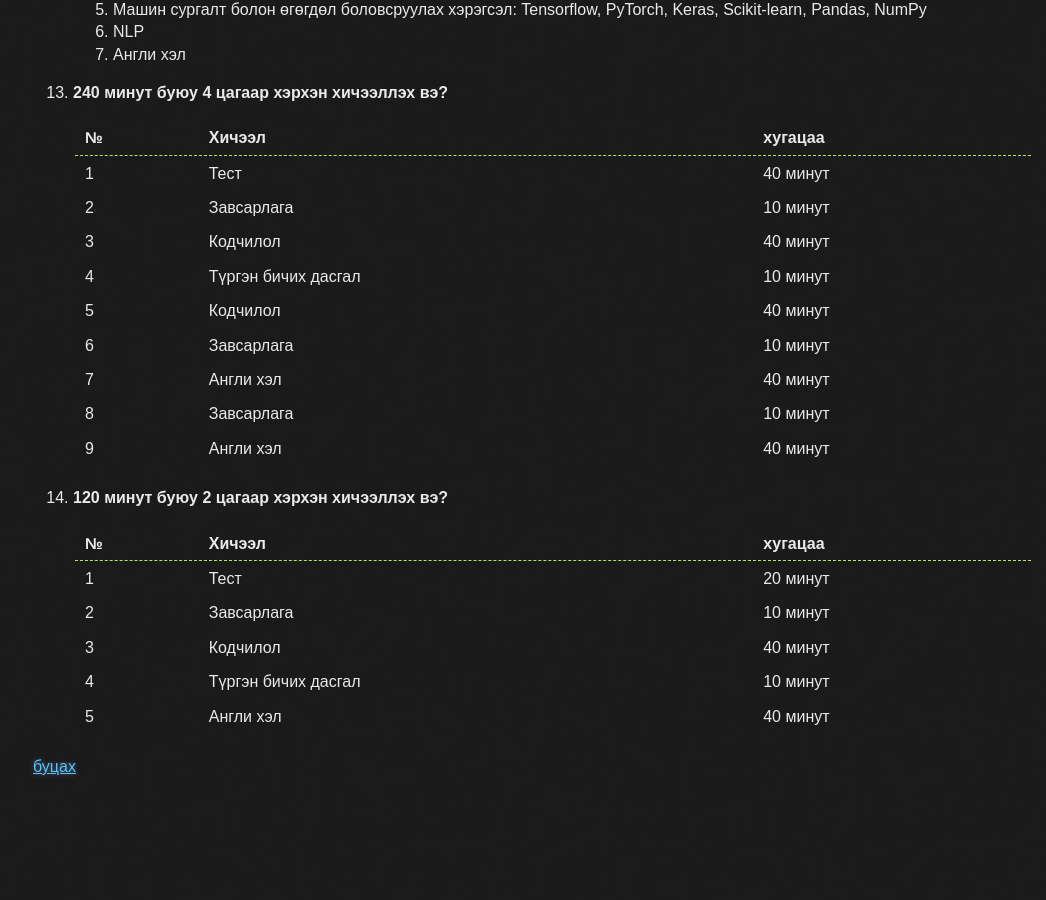
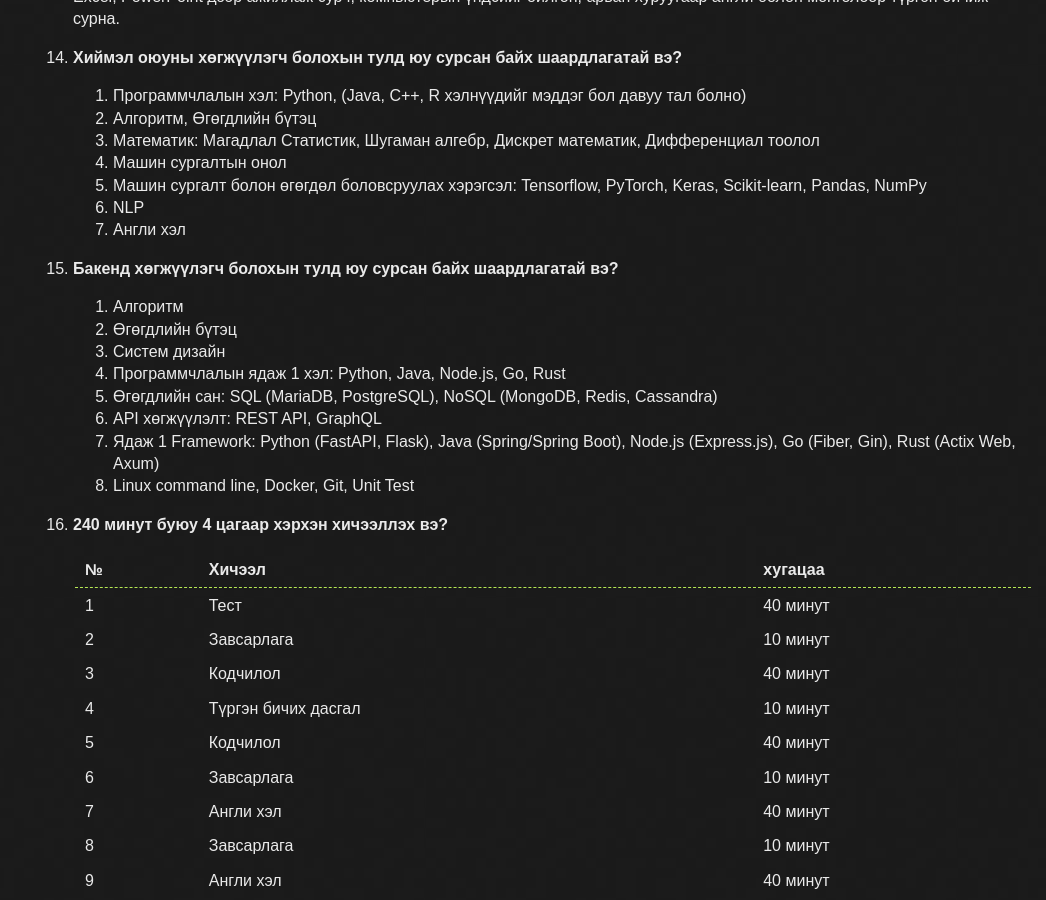
Before and after one commit to ganaatulgaa/corecode, a Jekyll site: the page built from faq.md, in a window 1280 px wide and 900 px high, scrolled down 1531 px. Shown: the whole window, without its empty margins (107-1153 px from the left). Built offline with Jekyll 4.4.1, drawn with Linux system fonts in a browser that asks for light colours; our own code applies the rules of GitHub Pages for plain Markdown files; before the commit the page ends 2330 px from its top, so only the background shows below that; some of the changed text lies outside the part shown.

Commit message:
Update faq.md

```diff
--- a/faq.md
+++ b/faq.md
@@ -27,6 +27,14 @@
 1. **Ямар сурах бичиг дагалдах вэ?**
 
    Бид өөрсдийн боловсруулсан компьютер болон англи хэлний сурах бичгээр заана.
+
+1. **Зарим шатыг алгасаж сурч болох уу?**
+
+   1-р шатаас бусад шат бүр шалгууртай байх бөгөөд шалгуурын 70 хувийг хангасан тохиолдолд дараагийн шатад суралцах боломж нээгдэнэ. Тиймээс тухайлсан шатны шалгуурыг давсан нөхцөлд бусад шатыг алгасаж суралцах боломжтой.
+
+1. **1 ангид хэдэн суралцагч хамрагдах боломжтой вэ?**
+
+   Анги дүүргэлт 5--15 суралцагч байна.
 
 1. **Англи хэлийг гадаад багш заах уу?**
 
@@ -58,6 +66,17 @@
    1. NLP
    1. Англи хэл
 
+1. **Бакенд хөгжүүлэгч болохын тулд юу сурсан байх шаардлагатай вэ?**
+
+   1. Алгоритм
+   1. Өгөгдлийн бүтэц
+   1. Систем дизайн
+   1. Программчлалын ядаж 1 хэл: Python, Java, Node.js, Go, Rust
+   1. Өгөгдлийн сан: SQL (MariaDB, PostgreSQL), NoSQL (MongoDB, Redis, Cassandra)
+   1. API хөгжүүлэлт: REST API, GraphQL
+   1. Ядаж 1 Framework: Python (FastAPI, Flask), Java (Spring/Spring Boot), Node.js (Express.js), Go (Fiber, Gin), Rust (Actix Web, Axum)
+   1. Linux command line, Docker, Git, Unit Test
+
 1. <a id="240"></a>**240 минут буюу 4 цагаар хэрхэн хичээллэх вэ?**
 
     |---+---------------------+----------|
```
